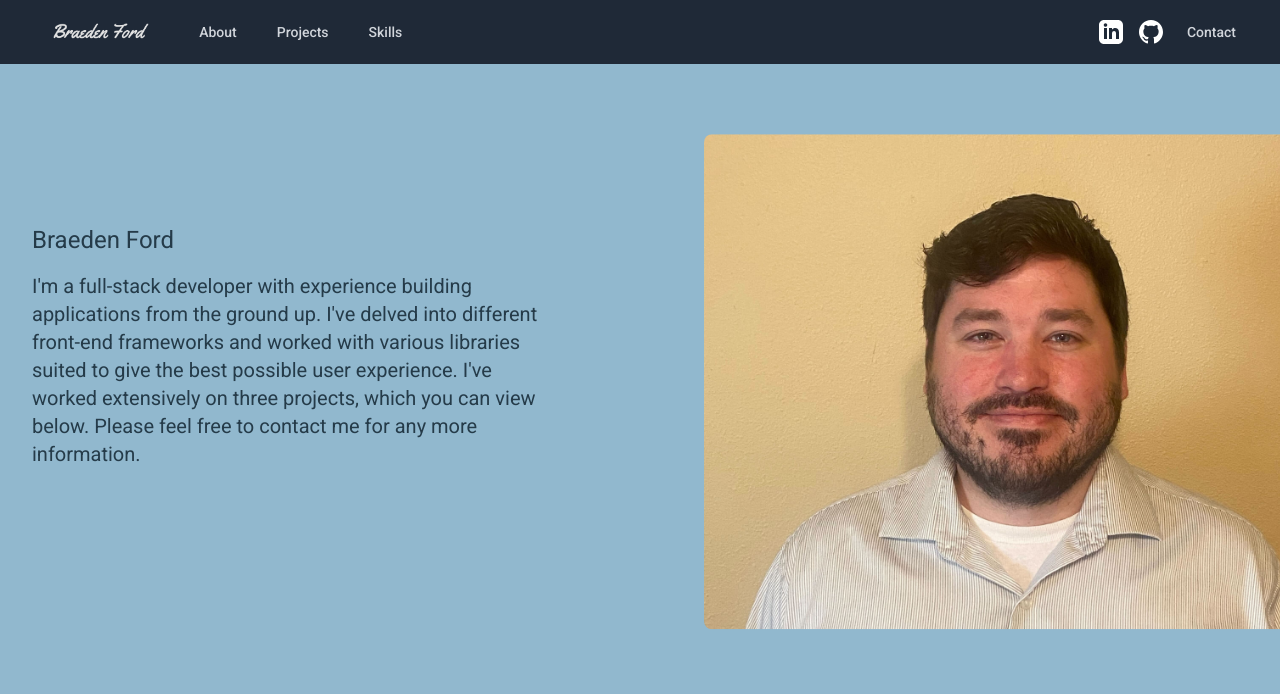
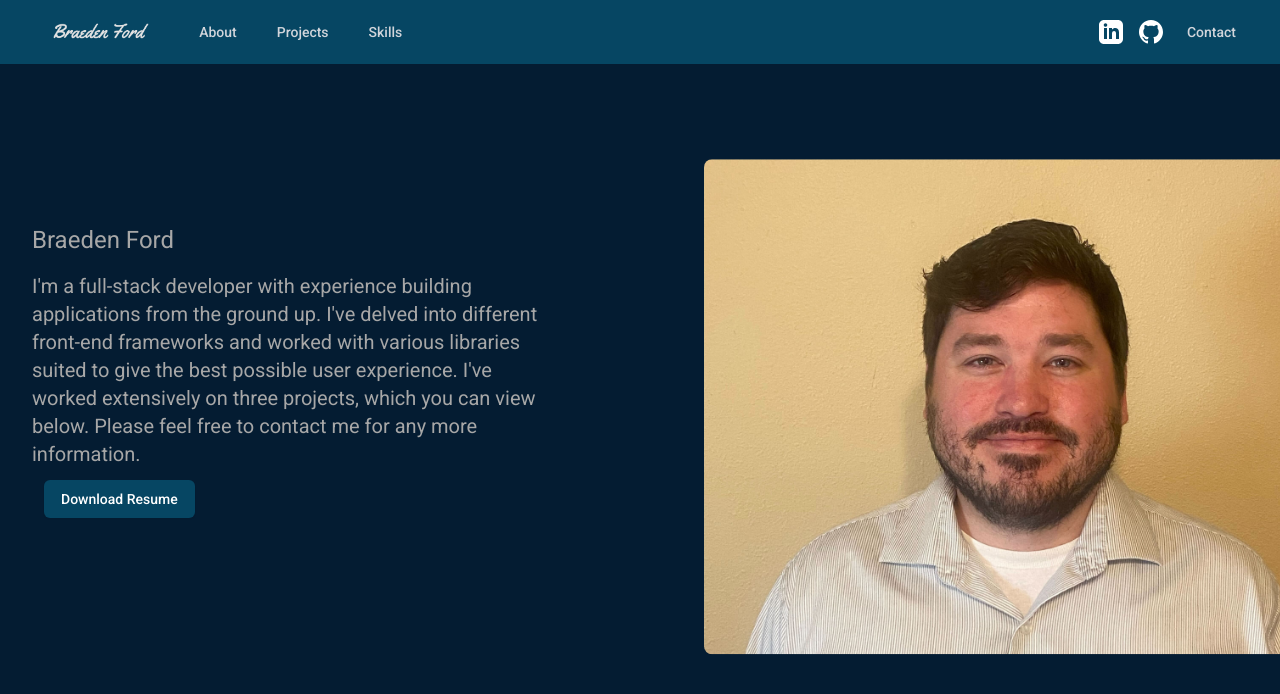
Before and after one commit to bford002/PortfolioWebsite, an Angular app in the folder Portfolio/: page /about in a window 1280 px wide. Shown: the top 694 px of the page. Built offline with nearby package versions, Linux system fonts and the light colour scheme.

Commit message:
changed styling

```diff
--- a/Portfolio/src/app/bio/bio.component.html
+++ b/Portfolio/src/app/bio/bio.component.html
@@ -6,6 +6,9 @@
         <h1 class="font text-4xl font-bold tracking-tight text-#253b49 sm:text-6xl">Braeden Ford</h1>
         <p class="mt-4 text-xl text-#253b49">I'm a full-stack developer with experience building applications from the ground up. I've delved into different front-end frameworks and worked with various libraries suited to give the best possible user experience. I've worked extensively on three projects, which you can view below. Please feel free to contact me for any more information.</p>
       </div>
+      <a class="w-full inline-flex justify-center bg-[#064663] rounded-md border border-transparent shadow-sm px-4 py-2 text-base font-medium text-white hover:bg-[#ECB365] hover:text-black focus:outline-none focus:ring-2 focus:ring-offset-2 focus:ring-gray-800 sm:ml-3 sm:w-auto sm:text-sm" href="../../assets/Braeden Ford - Resume.pdf" download>
+        <button>Download Resume</button>
+      </a>
       <div>
         <div class="mt-10">
           <!-- Decorative image grid -->
--- a/Portfolio/src/app/contact/contact.component.html
+++ b/Portfolio/src/app/contact/contact.component.html
@@ -27,7 +27,7 @@
       </div>
 
       <div class="fcf-form-group">
-          <button type="submit" id="fcf-button" class="fcf-btn fcf-btn-primary fcf-btn-lg fcf-btn-block">Send</button>
+          <button type="submit" id="fcf-button" class="fcf-btn-lg fcf-btn-block w-full inline-flex justify-center rounded-md border border-transparent shadow-sm px-4 py-2 bg-[#064663] text-base font-medium text-white hover:bg-[#ECB365] hover:text-black focus:outline-none focus:ring-2 focus:ring-offset-2 focus:ring-gray-800 sm:ml-3 sm:w-auto sm:text-sm">Send</button>
       </div>
   </form>
   </div>
--- a/Portfolio/src/app/navbar/navbar.component.css
+++ b/Portfolio/src/app/navbar/navbar.component.css
@@ -0,0 +1,3 @@
+.sticky.top-0.z-50 {
+  background-color: #064663;
+}
--- a/Portfolio/src/app/navbar/navbar.component.html
+++ b/Portfolio/src/app/navbar/navbar.component.html
@@ -1,10 +1,10 @@
 <!-- This example requires Tailwind CSS v2.0+ -->
-<nav class="bg-gray-800 sticky top-0 z-50">
+<nav class="sticky top-0 z-50">
   <div class="max-w-7xl mx-auto px-2 sm:px-6 lg:px-8">
     <div class="relative flex items-center justify-between h-16">
       <div class="absolute inset-y-0 left-0 flex items-center sm:hidden">
         <!-- Mobile menu button-->
-        <button type="button" class="inline-flex items-center justify-center p-2 rounded-md text-gray-400 hover:text-white hover:bg-gray-700 focus:outline-none focus:ring-2 focus:ring-inset focus:ring-white" aria-controls="mobile-menu" aria-expanded="false">
+        <button type="button" class="inline-flex items-center justify-center p-2 rounded-md text-gray-400 hover:text-white hover:bg-[#ECB365] focus:outline-none focus:ring-2 focus:ring-inset focus:ring-white" aria-controls="mobile-menu" aria-expanded="false">
           <span class="sr-only">Open main menu</span>
           <!--
             Icon when menu is closed.
@@ -36,11 +36,11 @@
         <div class="hidden sm:block sm:ml-6">
           <div class="flex space-x-4">
             <!-- Current: "bg-gray-900 text-white", Default: "text-gray-300 hover:bg-gray-700 hover:text-white" -->
-            <a routerLink="/about" class="text-gray-300 hover:bg-gray-700 hover:text-white px-3 py-2 rounded-md text-sm font-medium">About</a>
+            <a routerLink="/about" class="text-gray-300 hover:bg-[#ECB365] hover:text-black px-3 py-2 rounded-md text-sm font-medium">About</a>
 
-            <a routerLink="/projects" class="text-gray-300 hover:bg-gray-700 hover:text-white px-3 py-2 rounded-md text-sm font-medium">Projects</a>
+            <a routerLink="/projects" class="text-gray-300 hover:bg-[#ECB365] hover:text-black px-3 py-2 rounded-md text-sm font-medium">Projects</a>
 
-            <a routerLink="/skills" class="text-gray-300 hover:bg-gray-700 hover:text-white px-3 py-2 rounded-md text-sm font-medium">Skills</a>
+            <a routerLink="/skills" class="text-gray-300 hover:bg-[#ECB365] hover:text-black px-3 py-2 rounded-md text-sm font-medium">Skills</a>
 
           </div>
         </div>
@@ -57,7 +57,7 @@
 
         <div class="ml-3 relative">
           <div>
-            <a routerLink="/contact" class="text-gray-300 hover:bg-gray-700 hover:text-white px-3 py-2 rounded-md text-sm font-medium">Contact</a>
+            <a routerLink="/contact" class="text-gray-300 hover:bg-[#ECB365] hover:text-black px-3 py-2 rounded-md text-sm font-medium">Contact</a>
           </div>
 
           <!--
--- a/Portfolio/src/app/projects/projects.component.html
+++ b/Portfolio/src/app/projects/projects.component.html
@@ -18,6 +18,7 @@
   <div class="max-w-2xl mx-auto py-16 px-4 sm:py-24 sm:px-6 lg:max-w-7xl lg:px-8">
     <h2 class="sr-only">Projects</h2>
 
+    <button>
     <div class="grid grid-cols-1 gap-y-10 sm:grid-cols-2 gap-x-6 lg:grid-cols-3">
       <a (click)="showModal(project.name)" class="group" *ngFor="let project of projects">
         <div class="w-full aspect-w-1 aspect-h-1 bg-gray-200 rounded-lg overflow-hidden xl:aspect-w-7 xl:aspect-h-8">
@@ -26,8 +27,9 @@
         <h3 class="mt-4 text-sm text-#253b49">{{project.name}}</h3>
         <p class="mt-1 text-lg font-medium text-#253b49">{{project.description}}</p>
       </a>
+    </div>
+    </button>
 
-    </div>
   </div>
 </div>
 <app-projectmodal [currentProject]="currentProject" [projects]="projects" [modal]="modal" (hideModal)="modal=$event" *ngIf="modal"></app-projectmodal>
--- a/Portfolio/src/app/skills/skills.component.ts
+++ b/Portfolio/src/app/skills/skills.component.ts
@@ -44,8 +44,7 @@ export class SkillsComponent implements OnInit {
       skill: 'PostgreSQL',
       logo: '../../assets/img/postgresql-vertical.svg'
     },
-    // 'React', 'Angular', 'Bootstrap', 'Material-UI', 'CSS',
-    // 'Node.js', 'Express', 'MongoDB', 'PostgreSQL', 'Javascript', 'TypeScript', 'React Redux',
+    // 'Javascript', 'TypeScript', 'React Redux',
     // 'UX', 'UI', 'Axios', 'Webpack', 'Mongoose', 'Sequelize', 'MySQL', 'AWS EC2', 'Passport',
     // 'Cloudinary', 'Mapbox', 'Git', 'Scrum', 'Agile'
   ]
--- a/Portfolio/src/styles.css
+++ b/Portfolio/src/styles.css
@@ -8,6 +8,6 @@ html, body { height: 100%; }
 body {
   margin: 0;
   font-family: Roboto, "Helvetica Neue", sans-serif;
-  background: #91b8ce;
-  color: #253b49;
+  background: #041C32;
+  color: #a7a7a7;
 }
```
Also changed, not shown: 1 other file (tests, documents, lock files or other folders).
